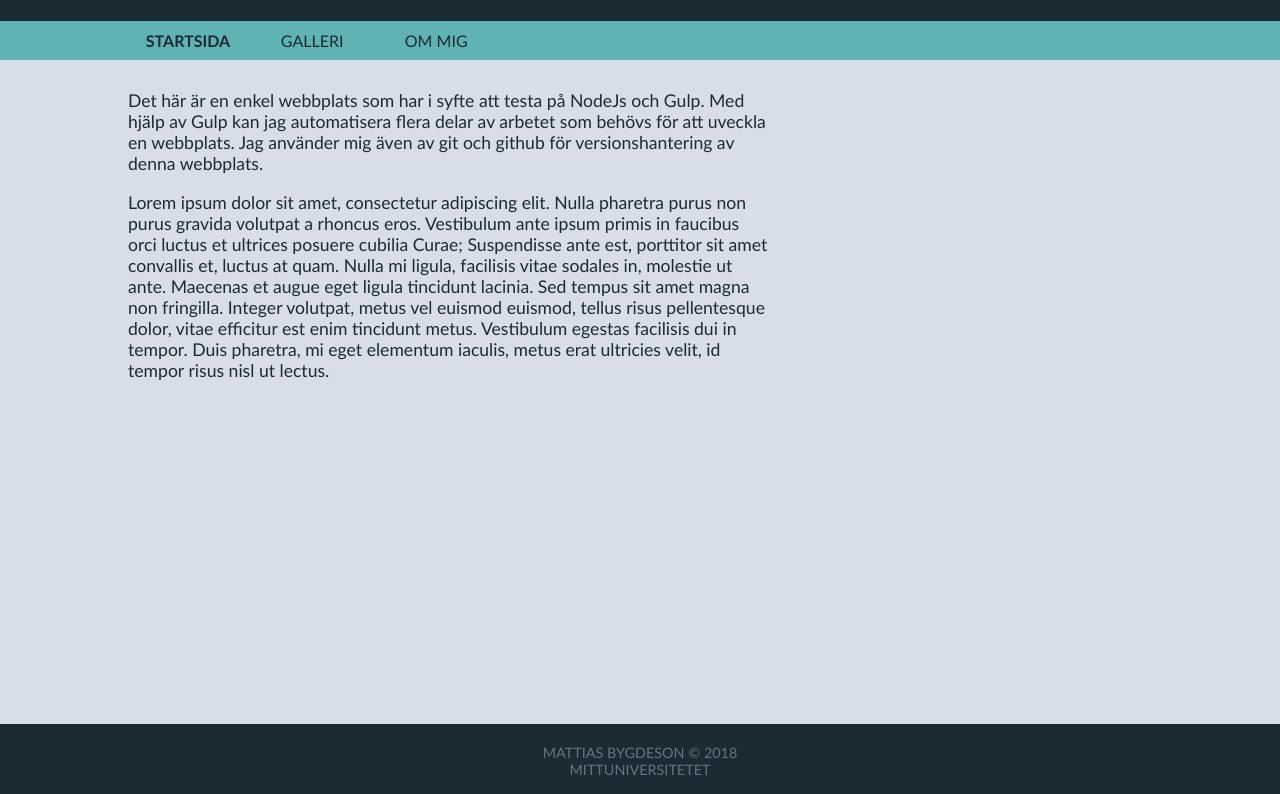
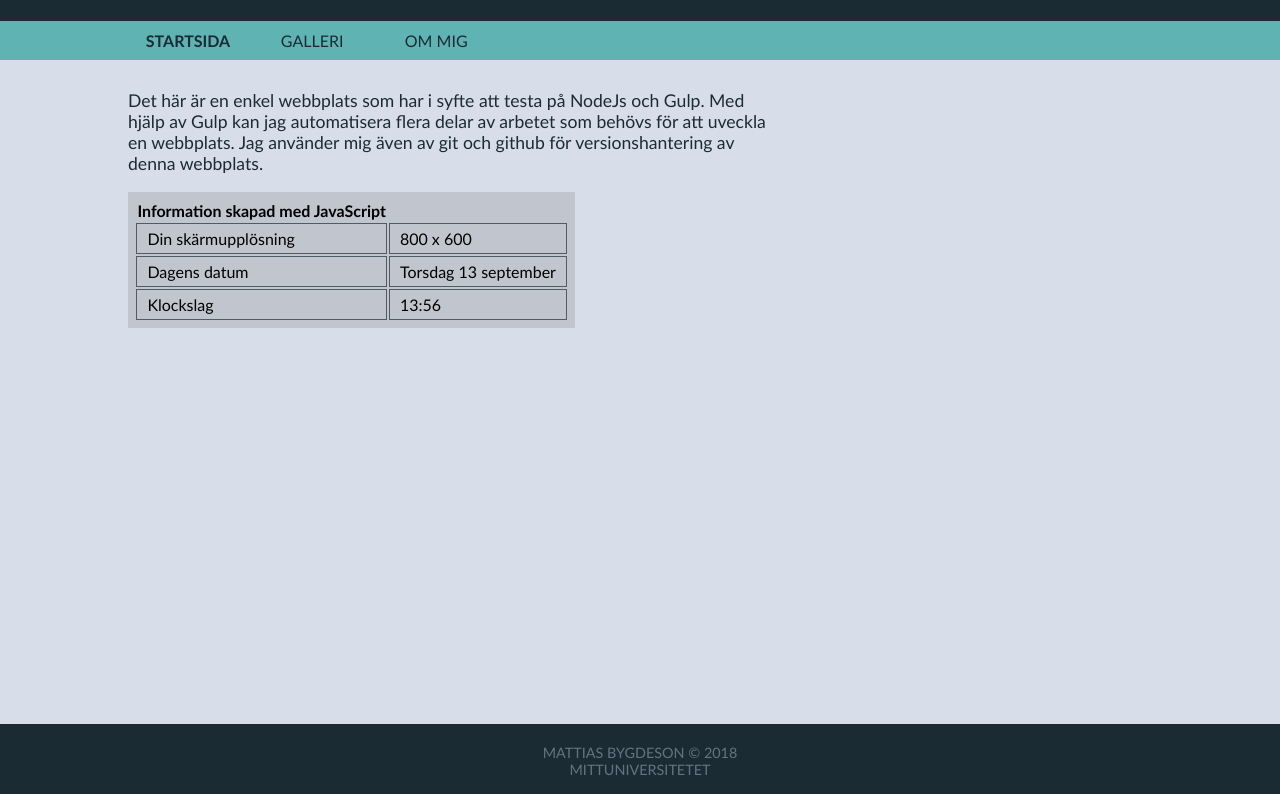
Before and after one commit to maby0801/dt173g_moment2, a website: page src/index.html in a window 1280 px wide. Shown: the part 108-902 px from the top of the page. Drawn offline with Linux system fonts and the light colour scheme; files that its build step writes are made by us from their sources.

Commit message:
HTML updated. CSS updated. Second javascript file added.

```diff
--- a/src/css/general.css
+++ b/src/css/general.css
@@ -8,6 +8,19 @@ body {
     padding: 0;
     font-family: 'Gill Sans', 'Gill Sans MT', Calibri, 'Trebuchet MS', sans-serif;
     background: #1b2b34;
+}
+
+/* TABLE */
+table {
+    background: #c1c5ce;
+    padding: 1%;
+}
+
+tr, td {
+    border-width: 1px;
+    border-style: solid;
+    border-color: #4f5b67;
+    padding: 5px 10px 5px 10px;
 }
 
 /* TEXT */
--- a/src/css/header.css
+++ b/src/css/header.css
@@ -13,6 +13,10 @@ header h1 a {
     text-decoration: none;
 }
 
+header h1 a:hover {
+    text-decoration: none;
+}
+
 header h1 {
     margin-bottom: 0;
 }
--- a/src/index.html
+++ b/src/index.html
@@ -35,16 +35,23 @@
                 Jag använder mig även av git och github för versionshantering av denna webbplats.
             </p>
 
-            <p>
-                Lorem ipsum dolor sit amet, consectetur adipiscing elit. Nulla pharetra purus non purus gravida
-                volutpat a rhoncus eros. Vestibulum ante ipsum primis in faucibus orci luctus et ultrices posuere
-                cubilia Curae; Suspendisse ante est, porttitor sit amet convallis et, luctus at quam. Nulla mi ligula,
-                facilisis vitae sodales in, molestie ut ante. Maecenas et augue eget ligula tincidunt lacinia. Sed
-                tempus sit amet magna non fringilla. Integer volutpat, metus vel euismod euismod, tellus risus
-                pellentesque dolor, vitae efficitur est enim tincidunt metus. Vestibulum egestas facilisis dui in
-                tempor. Duis pharetra, mi eget elementum iaculis, metus erat ultricies velit, id tempor risus nisl ut
-                lectus.
-            </p>
+            <table>
+                <tr>
+                    <th>Information skapad med JavaScript</th>
+                </tr>
+                <tr>
+                    <td>Din skärmupplösning</td>
+                    <td id="tableScreenRes"></td>
+                </tr>
+                <tr>
+                    <td>Dagens datum</td>
+                    <td id="tableDate"></td>
+                </tr>
+                <tr>
+                    <td>Klockslag</td>
+                    <td id="tableTime"></td>
+                </tr>
+            </table>
         </main>
     </div>
     <footer>
@@ -53,6 +60,7 @@
             Mittuniversitetet
         </p>
     </footer>
+    <script src="js/main.min.js"></script>
 </body>
 
 </html>
--- a/src/js/gallery.js
+++ b/src/js/gallery.js
@@ -9,7 +9,9 @@ var thumbnailEl = document.getElementById("gallery");
 var imageDisplayWrapperEl = document.getElementById("imageDisplayWrapper");
 
 // EVENT LISTENERS
-thumbnailEl.addEventListener("click", enlargeImage, false);
+if(thumbnailEl) {
+    thumbnailEl.addEventListener("click", enlargeImage, false);
+}
 
 // FUNCTIONS
 function enlargeImage(e) {
--- /dev/null
+++ b/src/js/table.js
@@ -0,0 +1,31 @@
+// DT173G Webbutveckling III
+// Moment 2 - NodeJs & Gulp
+// Mattias Bygdeson
+
+'use strict';
+
+// VARIABLES
+var tableScreenResEl = document.getElementById("tableScreenRes");
+var tableDateEl = document.getElementById("tableDate");
+var tableTimeEl = document.getElementById("tableTime");
+
+// EVENT LISTENERS
+window.addEventListener("load", load, false);
+
+// FUNCTIONS
+function load() {
+    // Display users screen size, todays date and current time in table on load
+    var today = new Date();
+    var day = today.getDay();
+    var dd = today.getDate();
+    var mm = today.getMonth();
+    var hh = today.getHours();
+    var min = today.getMinutes();
+
+    var weekdays = ["Söndag", "Måndag", "Tisdag", "Onsdag", "Torsdag", "Fredag", "Lördag"];
+    var months = ["januari", "februari", "mars", "april", "maj", "juni", "juli", "augusti", "september", "oktober", "november", "december"];
+
+    tableDateEl.innerHTML = weekdays[day] + " " + dd + " " + months[mm];
+    tableScreenResEl.innerHTML = screen.width + " x " + screen.height;
+    tableTimeEl.innerHTML = hh + ":" + min;
+}
```
